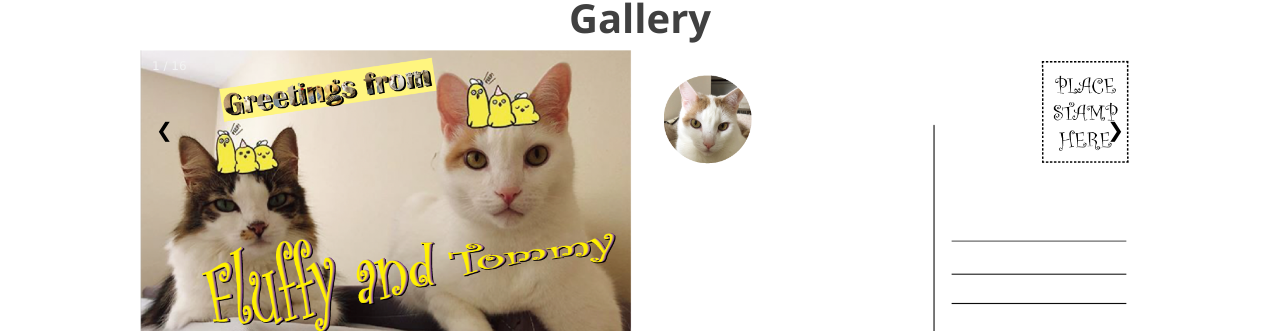
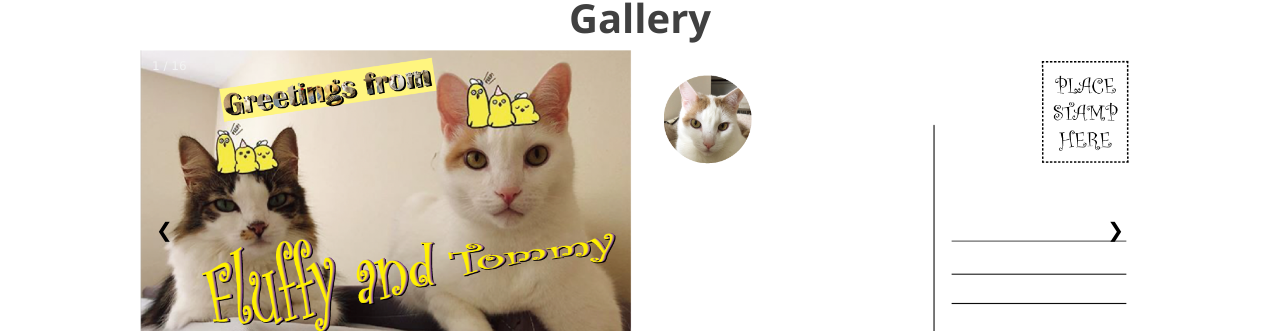
Before and after one commit to EllieDuan/EllieDuan.github.io, a Jekyll site: the page built from gallery.html, in a window 1280 px wide. Shown: the part 154-485 px from the top of the page. Built offline with Jekyll 4.4.1, drawn with Linux system fonts in a browser that asks for light colours; nearby versions of some CDN libraries.

Commit message:
update mobile

```diff
--- a/gallery.html
+++ b/gallery.html
@@ -27,7 +27,7 @@ img {
 .prev, .next {
   cursor: pointer;
   position: absolute;
-  top: 100px;
+  top: 200px;
   width: auto;
   padding: 16px;
   margin-top: -50px;
@@ -42,7 +42,7 @@ img {
 /* Position the "next button" to the right */
 .next {
   right: 0;
-  top: 100px;
+  top: 200px;
   border-radius: 3px 0 0 3px;
 }
 
@@ -105,9 +105,7 @@ img {
 /* On smaller screens, decrease text size */
 @media only screen and (max-width:480px) {
   .prev, .next,.text {font-size: 11px}
-  img {width: 100%;
-    height: auto;
-    display: block;}
+  img {height: 300px !important;}
 }
 
 </style>
```
